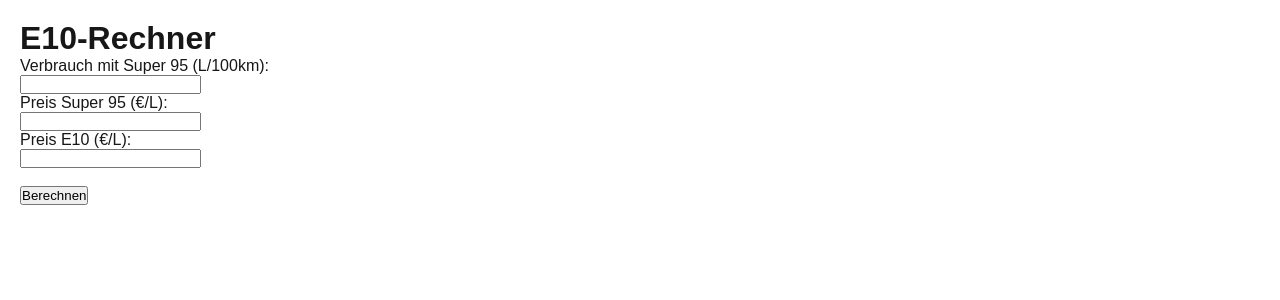
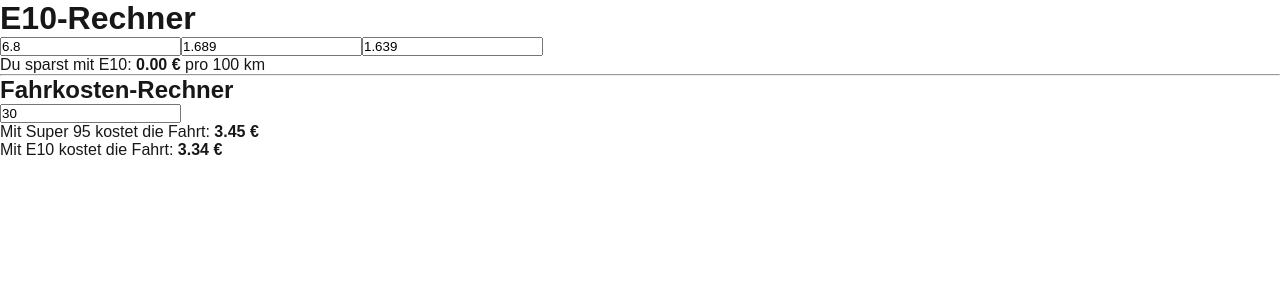
Before and after one commit to yatamci/E10-Rechner, a Next.js app: page / in a window 1280 px wide. Shown: the top 300 px of the page. Built offline with nearby package versions, Linux system fonts and the light colour scheme.

Commit message:
feat: Fahrkostenrechner hinzugefügt

```diff
--- a/app/page.tsx
+++ b/app/page.tsx
@@ -3,57 +3,70 @@
 import { useState } from "react";
 
 export default function Home() {
-  const [verbrauch95, setVerbrauch95] = useState("");
-  const [preis95, setPreis95] = useState("");
-  const [preisE10, setPreisE10] = useState("");
-  const [ergebnis, setErgebnis] = useState("");
+  const [verbrauch95, setVerbrauch95] = useState("6.8");
+  const [preis95, setPreis95] = useState("1.689");
+  const [preisE10, setPreisE10] = useState("1.639");
+  const [strecke, setStrecke] = useState("30");
 
-  const berechnen = () => {
-    const v95 = parseFloat(verbrauch95);
-    const p95 = parseFloat(preis95);
-    const pE10 = parseFloat(preisE10);
-    const mehrverbrauchE10 = v95 * 1.015; // ca. 1,5 % mehrverbrauch
+  const v95 = parseFloat(verbrauch95);
+  const p95 = parseFloat(preis95);
+  const pE10 = parseFloat(preisE10);
+  const km = parseFloat(strecke);
 
-    const kosten95 = (v95 * p95) / 100;
-    const kostenE10 = (mehrverbrauchE10 * pE10) / 100;
-
-    if (kostenE10 < kosten95) {
-      setErgebnis("E10 lohnt sich!");
-    } else if (kostenE10 > kosten95) {
-      setErgebnis("Super 95 ist günstiger.");
-    } else {
-      setErgebnis("Beide sind gleich teuer.");
-    }
-  };
+  const ersparnis = ((v95 * (p95 - pE10)) / 100).toFixed(2);
+  const kosten95 = ((km / 100) * v95 * p95).toFixed(2);
+  const kostenE10 = ((km / 100) * v95 * pE10).toFixed(2);
 
   return (
-    <main style={{ padding: 20, fontFamily: "sans-serif" }}>
-      <h1>E10-Rechner</h1>
+    <main className="flex min-h-screen flex-col items-center justify-start p-8 space-y-10">
+      <h1 className="text-2xl font-bold">E10-Rechner</h1>
 
-      <p>Verbrauch mit Super 95 (L/100km):</p>
       <input
         type="number"
         value={verbrauch95}
         onChange={(e) => setVerbrauch95(e.target.value)}
+        placeholder="Verbrauch (l/100 km)"
+        className="border p-2 rounded w-60"
       />
 
-      <p>Preis Super 95 (€/L):</p>
       <input
         type="number"
         value={preis95}
         onChange={(e) => setPreis95(e.target.value)}
+        placeholder="Preis Super 95"
+        className="border p-2 rounded w-60"
       />
 
-      <p>Preis E10 (€/L):</p>
       <input
         type="number"
         value={preisE10}
         onChange={(e) => setPreisE10(e.target.value)}
+        placeholder="Preis E10"
+        className="border p-2 rounded w-60"
       />
 
-      <br /><br />
-      <button onClick={berechnen}>Berechnen</button>
-      <p style={{ fontWeight: "bold" }}>{ergebnis}</p>
+      <div className="mt-4 text-lg">
+        Du sparst mit E10: <strong>{ersparnis} €</strong> pro 100 km
+      </div>
+
+      <hr className="border-t border-gray-300 w-full my-10" />
+
+      <h2 className="text-xl font-bold">Fahrkosten-Rechner</h2>
+
+      <input
+        type="number"
+        value={strecke}
+        onChange={(e) => setStrecke(e.target.value)}
+        placeholder="Strecke (km)"
+        className="border p-2 rounded w-60"
+      />
+
+      <div className="mt-4 text-lg">
+        Mit Super 95 kostet die Fahrt: <strong>{kosten95} €</strong>
+      </div>
+      <div className="text-lg">
+        Mit E10 kostet die Fahrt: <strong>{kostenE10} €</strong>
+      </div>
     </main>
   );
 }
```
